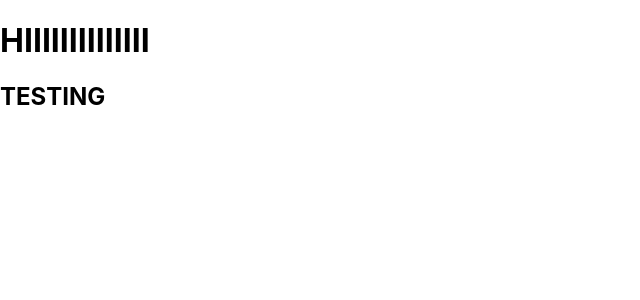
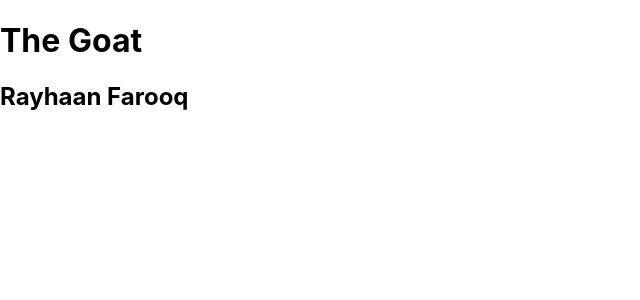
Before and after one commit to MonsTerra-Rebates/MonsTerra-Landing-Page, a React (Create React App) app in the folder monstterra-frontend/: page / in a window 1280 px wide. Shown: the top 300 px of the page, without its empty margins (0-640 px from the left). Built offline with nearby package versions, Linux system fonts and the light colour scheme.

Commit message:
Best Change

```diff
--- a/monstterra-frontend/src/App.js
+++ b/monstterra-frontend/src/App.js
@@ -4,8 +4,8 @@ import './App.css'
 function App() {
   return (
     <div>
-      <h1>HIIIIIIIIIIIIII</h1>
-      <h2>TESTING</h2>
+      <h1>The Goat</h1>
+      <h2>Rayhaan Farooq</h2>
     </div>
   )
 }
```
